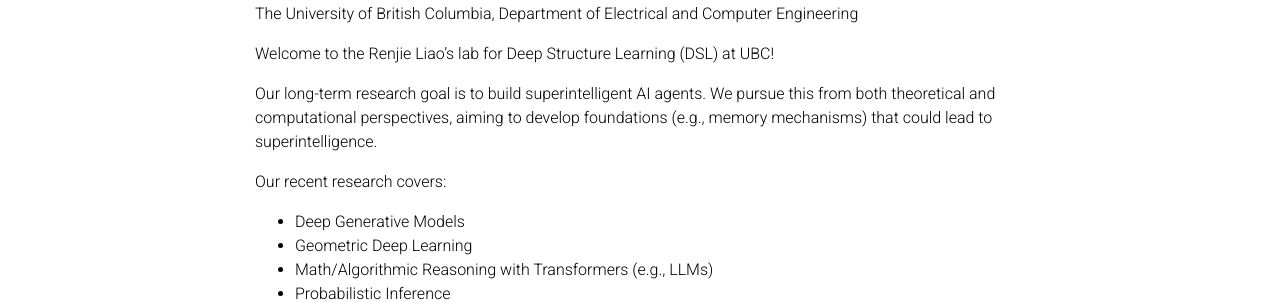
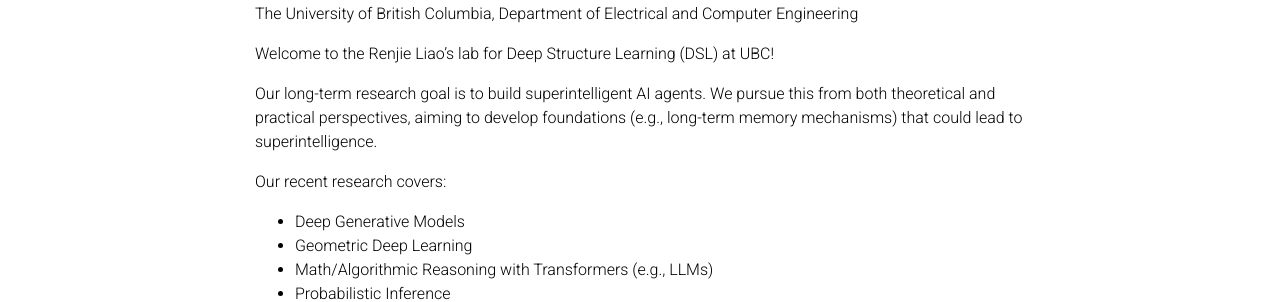
Before and after one commit to DSL-Lab/DSL-Lab.github.io, a Jekyll site: the page built from _pages/about.md, in a window 1280 px wide and 900 px high. Shown: the part 159-461 px from the top of the window. Built offline with Jekyll 4.4.1, drawn with Linux system fonts in a browser that asks for light colours; comment, search, counter and statistics services are not loaded; a style sheet for code colours, icons or effects is not loaded.

Commit message:
update group info

```diff
--- a/_pages/about.md
+++ b/_pages/about.md
@@ -27,7 +27,7 @@
 3. Understanding deep learning -->
 
 Our long-term research goal is to build superintelligent AI agents.
-We pursue this from both theoretical and computational perspectives, aiming to develop foundations (e.g., memory mechanisms) that could lead to superintelligence.
+We pursue this from both theoretical and practical perspectives, aiming to develop foundations (e.g., long-term memory mechanisms) that could lead to superintelligence.
 
 Our recent research covers:
 - Deep Generative Models
```
